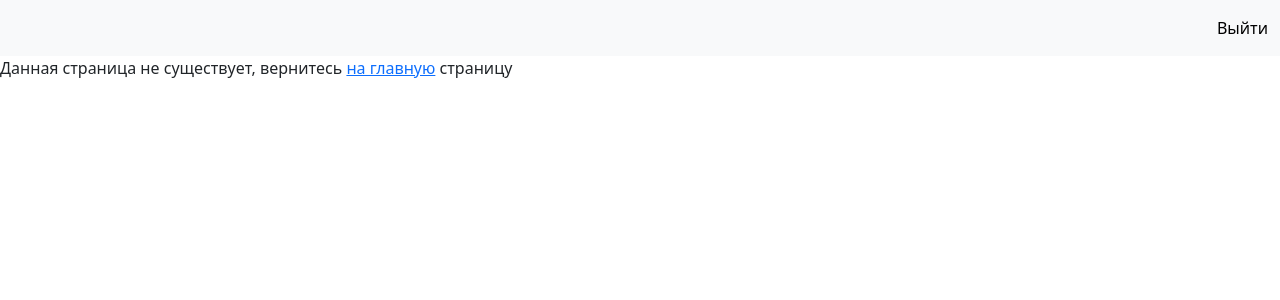
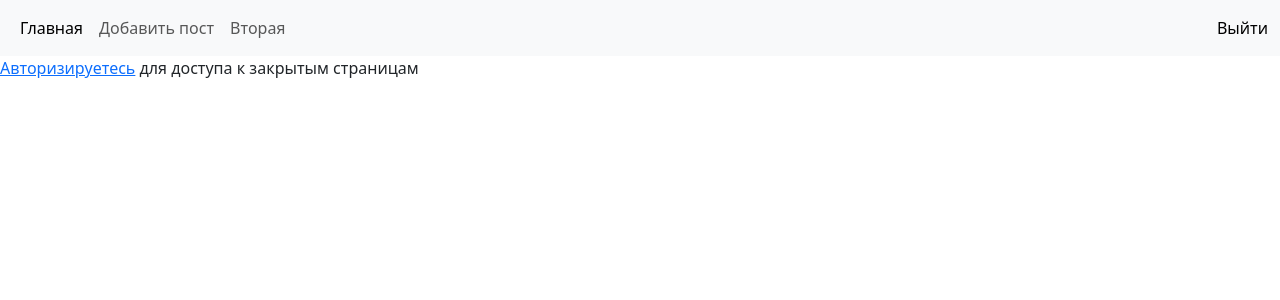
Before and after one commit to DanDi33/Flask, a Flask app: page /noauthorized in a window 1280 px wide. Shown: the top 300 px of the page. Run offline with Flask 3, Linux system fonts and the light colour scheme; a user stored in the database is signed in; data comes from the database, SQL or seed files in the repository.

Commit message:
Lesson 2. Homework

```diff
--- a/Lesson2/main.py
+++ b/Lesson2/main.py
@@ -18,7 +18,7 @@ app.config["SECRET_KEY"] = "wewrtrtey1223345dfgdf"
 dbase = None
 
 login_manager = LoginManager(app)
-login_manager.login_view = 'no_founded'
+login_manager.login_view = 'no_authorized'
 login_manager.login_message = 'Авторизируетесь для доступа к закрытым страницам'
 login_manager.login_message_category = 'success'
 
@@ -66,6 +66,7 @@ def login():
             userlogin = UserLogin().create(user)
             rm = True if request.form.get("remainme") else False
             login_user(userlogin, remember=rm)
+            print(request.args.get("next"))
             return redirect(request.args.get("next") or url_for('profile'))
         flash("Неверные данные  - логин")
 
@@ -85,7 +86,7 @@ def register():
             print(res)
             if res:
                 flash("Вы успешно зарегистрированы", category="success")
-                # return redirect(url_for('login'))
+                return redirect(url_for('index'))
             else:
                 flash("Ошибка при добавлении в БД", category="error")
         else:
@@ -104,7 +105,7 @@ def profile():
 def logout():
     logout_user()
     flash("Вы вышли из аккаунта", "success")
-    return redirect(url_for("index"))
+    return redirect(url_for("no_authorized"))
 
 
 @app.route("/")
@@ -155,9 +156,9 @@ def pageNotFounded(error):
     return render_template("page404.html", title="Страница не найдена")
 
 
-@app.route('/nofounded')
-def no_founded():
-    return render_template("nofounded.html", menu=dbase.getMenu(),title="Авторизуйтесь")
+@app.route('/noauthorized')
+def no_authorized():
+    return render_template("no_authorized.html", menu=dbase.getMenu(), title="Авторизуйтесь")
 
 
 @app.teardown_appcontext
--- a/Lesson2/templates/base.html
+++ b/Lesson2/templates/base.html
@@ -45,9 +45,9 @@
           <!--        Navbar text with an inline element-->
           {% if current_user.is_authenticated %}
 <!--              <a href="{{ url_for('login') }}">Login</a>-->
-            <a class="nav-link" data-bs-toggle="modal"  data-bs-target="#AuthorizationModal" href='logout'>Выйти</a>
+            <a class="nav-link" href='/logout'>Выйти</a>
           {% else %}
-            <a class="nav-link" data-bs-toggle="modal" data-bs-target="#AuthorizationModal" href="/">Авторизация</a>
+            <a class="nav-link" data-bs-toggle="modal" data-bs-target="#AuthorizationModal" id="authorizationClick" href="/">Авторизация</a>
 
           {% endif %}
 <!--          <a class="nav-link" data-bs-toggle="modal" data-bs-target="#exampleModal" href="/">Авторизация</a>-->
@@ -129,9 +129,9 @@
               <input type="password" class="form-control" id="RegisterPassword2" name="psw2" required>
             </div>
 
-            {% for cat,msg in get_flashed_messages(True) %}
-              <div class="flash {{cat}}">{{msg}}</div>
-            {% endfor %}
+<!--            {% for cat,msg in get_flashed_messages(True) %}-->
+<!--              <div class="flash {{cat}}">{{msg}}</div>-->
+<!--            {% endfor %}-->
             <div class="modal-footer">
               <button type="button" class="btn btn-secondary" data-bs-dismiss="modal" data-bs-toggle="modal"
                     data-bs-target="#AuthorizationModal">Авторизация</button>
--- /dev/null
+++ b/Lesson2/templates/no_authorized.html
@@ -0,0 +1,14 @@
+<!DOCTYPE html>
+{% extends 'base.html' %}
+
+{% block content %}
+    {{ super() }}
+<p>
+    <a href="#" data-bs-toggle="modal" data-bs-target="#AuthorizationModal">Авторизируетесь</a>
+     для доступа к закрытым страницам</p>
+<script>
+    document.addEventListener("DOMContentLoaded",()=>{
+    document.querySelector("#authorizationClick").click()
+    })
+</script>
+{% endblock %}
```
Also changed, not shown: Lesson2/templates/nofounded.html (deleted, +0 -7 lines).
